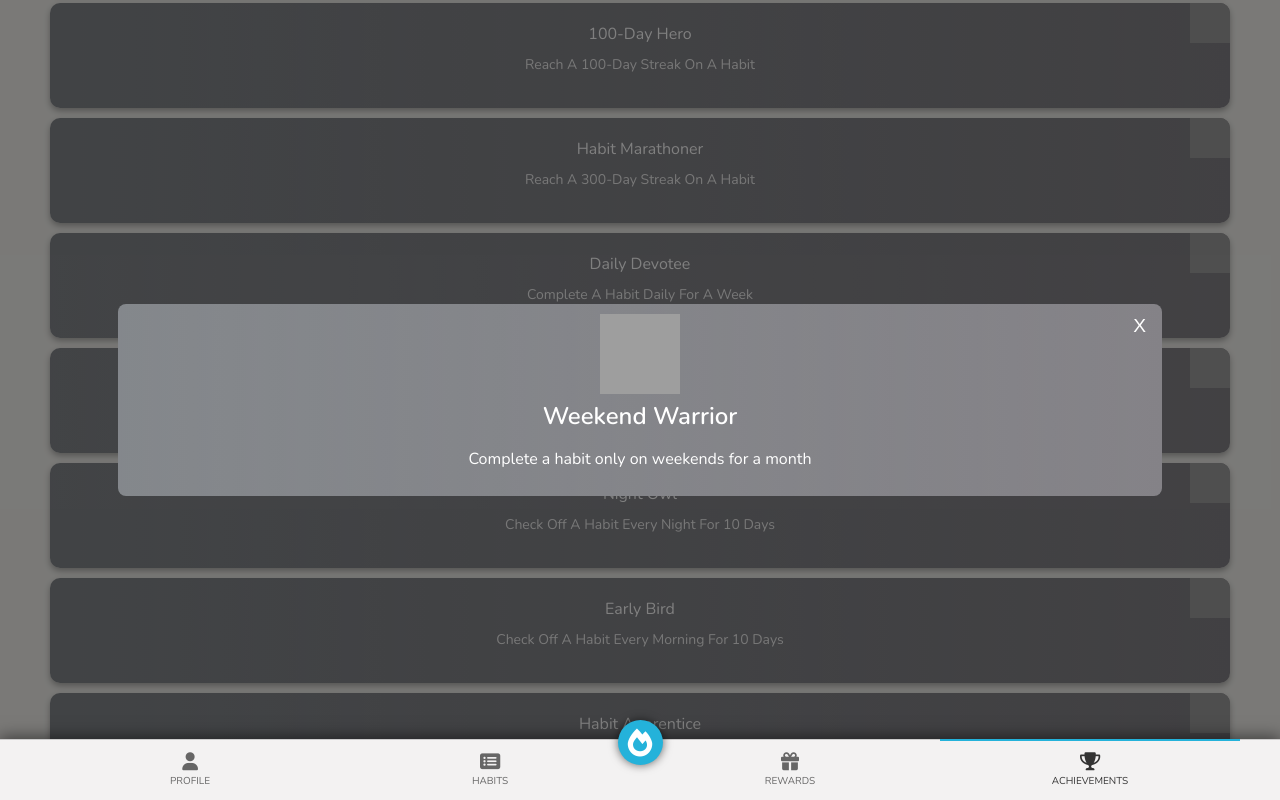
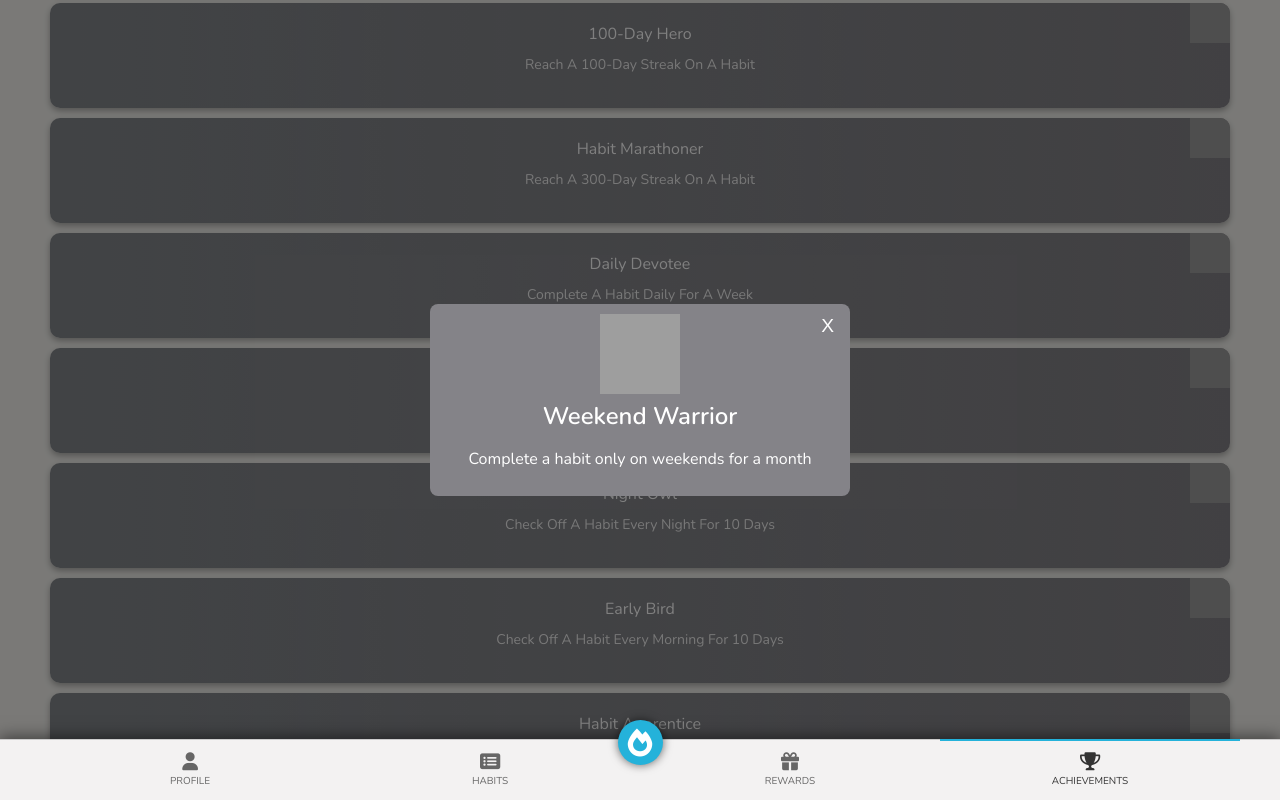
Before and after one commit to joseph-johnson27001/habit-spinner, a Vue app: page /achievements in a window 1280 px wide. Both pictures are taken after a click on the element 640 px from the left and 1058 px from the top of the page. Shown: the part 658-1458 px from the top of the page. Built offline with nearby package versions, Linux system fonts and the light colour scheme; grey boxes are pictures that could not be loaded.

Commit message:
Greyscale background color not filter

```diff
--- a/src/components/Achievements/AchievementModal.vue
+++ b/src/components/Achievements/AchievementModal.vue
@@ -60,7 +60,7 @@ export default {
   background: linear-gradient(to right, #4a90e2, #9a74d6);
   padding: 10px;
   border-radius: 8px;
-  min-width: 80%;
+  width: 80%;
   max-width: 400px;
   text-align: center;
   position: relative;
@@ -69,7 +69,7 @@ export default {
 }
 
 .achievement-modal.greyscale {
-  filter: grayscale(95%);
+  background: #848388;
 }
 
 .close-button {
```
